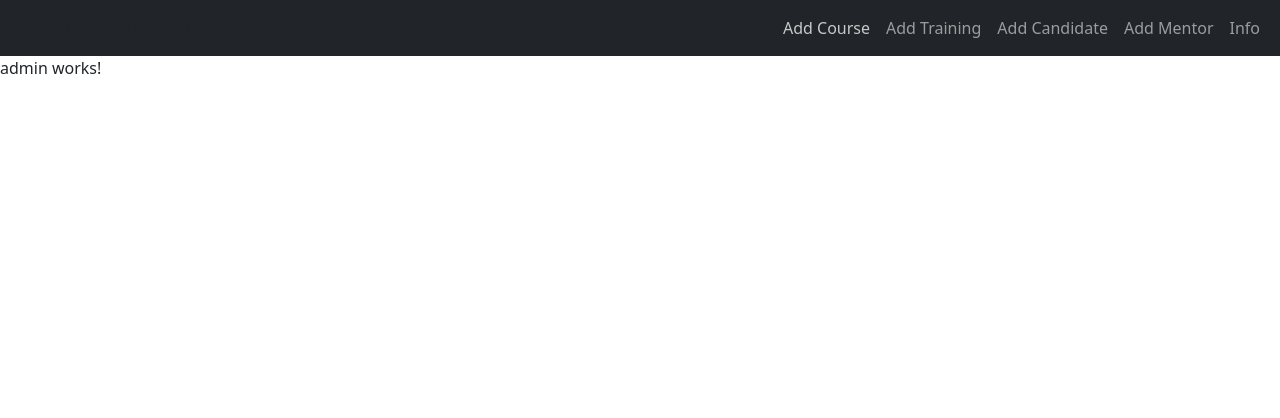
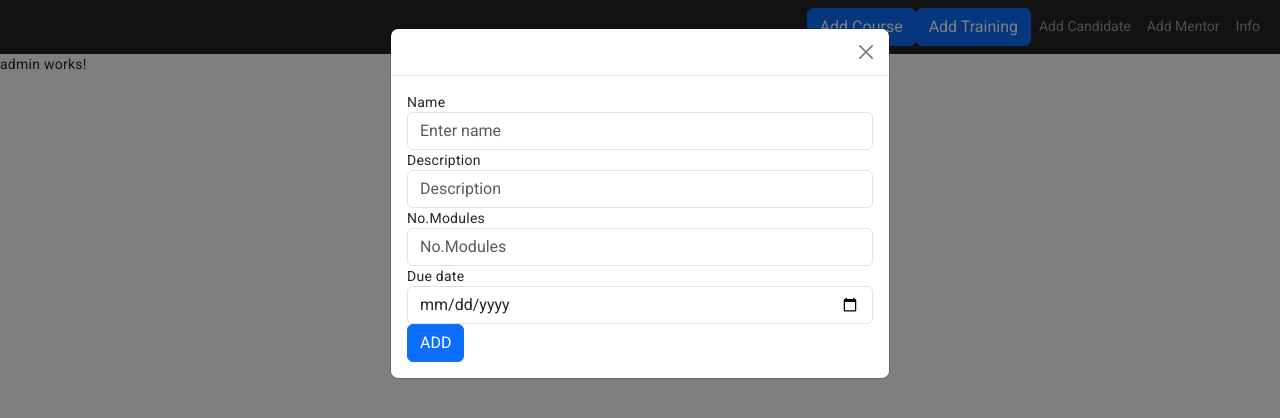
Before and after one commit to vanjamihajlovic/Aplikacija-za-upravljanje-obukama, an Angular app in the folder Front/: page / in a window 1280 px wide. Both pictures are taken after a click on the button "Add Course". Shown: the top 418 px of the page. Built offline with nearby package versions, Linux system fonts and the light colour scheme.

Commit message:
Add buttons

```diff
--- a/Front/angular.json
+++ b/Front/angular.json
@@ -35,6 +35,7 @@
               "src/assets"
             ],
             "styles": [
+              "@angular/material/prebuilt-themes/indigo-pink.css",
               "src/styles.css"
             ],
             "scripts": []
@@ -94,6 +95,7 @@
               "src/assets"
             ],
             "styles": [
+              "@angular/material/prebuilt-themes/indigo-pink.css",
               "src/styles.css"
             ],
             "scripts": []
--- a/Front/package.json
+++ b/Front/package.json
@@ -11,10 +11,12 @@
   "private": true,
   "dependencies": {
     "@angular/animations": "^17.2.0",
+    "@angular/cdk": "^17.2.1",
     "@angular/common": "^17.2.0",
     "@angular/compiler": "^17.2.0",
     "@angular/core": "^17.2.0",
     "@angular/forms": "^17.2.0",
+    "@angular/material": "^17.2.1",
     "@angular/platform-browser": "^17.2.0",
     "@angular/platform-browser-dynamic": "^17.2.0",
     "@angular/router": "^17.2.0",
--- a/Front/src/app/app.module.ts
+++ b/Front/src/app/app.module.ts
@@ -6,6 +6,11 @@ import { AppComponent } from './app.component';
 import { NavBarComponent } from './nav-bar/nav-bar.component';
 import { AdminComponent } from './admin/admin.component';
 import { InfoComponent } from './info/info.component';
+import { provideAnimationsAsync } from '@angular/platform-browser/animations/async';
+
+import { MatSelectModule } from '@angular/material/select';
+import { MatExpansionModule } from '@angular/material/expansion';
+
 
 @NgModule({
   declarations: [
@@ -16,9 +21,12 @@ import { InfoComponent } from './info/info.component';
   ],
   imports: [
     BrowserModule,
-    AppRoutingModule
+    AppRoutingModule,
+    MatSelectModule
   ],
-  providers: [],
+  providers: [
+    provideAnimationsAsync()
+  ],
   bootstrap: [AppComponent]
 })
 export class AppModule { }
--- a/Front/src/app/nav-bar/nav-bar.component.html
+++ b/Front/src/app/nav-bar/nav-bar.component.html
@@ -10,10 +10,10 @@
         <!-- Left links -->
         <ul class="navbar-nav ms-auto mb-2 mb-lg-0">
           <li class="nav-item">
-            <button class="nav-link" href="#">Add Course</button>
+            <button type="button" class="btn btn-primary" data-bs-toggle="modal" data-bs-target="#exampleModal">Add Course</button>
           </li>
           <li class="nav-item">
-            <button class="nav-link" href="#">Add Training</button>
+            <button type="button" class="btn btn-primary" data-bs-toggle="modal" data-bs-target="#exampleModalTraining">Add Training</button>
           </li>
           <li class="nav-item">
             <button class="nav-link" href="#">Add Candidate</button>
@@ -31,3 +31,69 @@
     </div>
     <!-- Container wrapper -->
   </nav>
+
+  <div class="modal fade" id="exampleModal" tabindex="-1" aria-labelledby="exampleModalLabel" aria-hidden="true">
+    <div class="modal-dialog">
+      <div class="modal-content">
+        <div class="modal-header">
+         <!-- <h1 class="modal-title fs-5" id="exampleModalLabel">Add</h1>-->
+          <button type="button" class="btn-close" data-bs-dismiss="modal" aria-label="Close"></button>
+        </div>
+        <div class="modal-body">
+            <form>
+                <div class="form-group">
+                  <label for="exampleInputName1">Name</label>
+                  <input type="text" class="form-control" formControlName="name" id="exampleInputName1" placeholder="Enter name">
+                </div>
+                <div class="form-group">
+                    <label for="exampleInputDescription1">Description</label>
+                    <input type="text" class="form-control" formControlName="description" id="exampleInputDescription1" placeholder="Description">
+                  </div>
+                <div class="form-group">
+                  <label for="exampleInputNoModules">No.Modules</label>
+                  <input type="number" class="form-control" formControlName="startdate" id="exampleInputNoModules1" placeholder="No.Modules">
+                </div>
+                <div class="form-group">
+                    <label for="exampleInputDueDate1">Due date</label>
+                    <input type="date" class="form-control" formControlName="enddate" id="exampleInputDueDate1" placeholder="Due date">
+                </div>
+                <button type="button" class="btn btn-primary">ADD</button>
+              <!--  <button type="submit" class="btn btn-primary">Save</button>-->
+              </form>
+        </div>
+      </div>
+    </div>
+  </div>
+  <div class="modal fade" id="exampleModalTraining" tabindex="-1" aria-labelledby="exampleModalLabel" aria-hidden="true">
+    <div class="modal-dialog">
+      <div class="modal-content">
+        <div class="modal-header">
+         <!-- <h1 class="modal-title fs-5" id="exampleModalLabel">Add</h1>-->
+          <button type="button" class="btn-close" data-bs-dismiss="modal" aria-label="Close"></button>
+        </div>
+        <div class="modal-body">
+            <form>
+                <div class="form-group">
+                  <label for="exampleInputName1">Candidates</label>
+                  <!-- <mat-form-field appearance="fill">
+                    <mat-label>Toppings</mat-label>
+                    <mat-select [formControl]="toppings" multiple>
+                      <mat-option *ngFor="let topping of toppingList" [value]="topping">{{topping}}</mat-option>
+                    </mat-select>
+                  </mat-form-field> -->
+                </div>
+                <div class="form-group">
+                    <label for="exampleInputDescription1">Courses</label>
+                    <input type="text" class="form-control" formControlName="courses" id="exampleInputCourses1" placeholder="Courses">
+                  </div>
+                <div class="form-group">
+                  <label for="exampleInputNoModules">Mentor</label>
+                  <input type="text" class="form-control" formControlName="mentor" id="exampleInputMentor1" placeholder="Mentor">
+                </div>
+                <button type="button" class="btn btn-primary">ADD</button>
+              <!--  <button type="submit" class="btn btn-primary">Save</button>-->
+              </form>
+        </div>
+      </div>
+    </div>
+  </div>
--- a/Front/src/app/nav-bar/nav-bar.component.ts
+++ b/Front/src/app/nav-bar/nav-bar.component.ts
@@ -1,10 +1,22 @@
-import { Component } from '@angular/core';
+import { Component, OnInit } from '@angular/core';
+import { FormGroup, FormBuilder, FormControl } from '@angular/forms';
+import { MatSelectModule } from '@angular/material/select';
+import { MatExpansionModule } from '@angular/material/expansion';
 
 @Component({
   selector: 'app-nav-bar',
   templateUrl: './nav-bar.component.html',
   styleUrl: './nav-bar.component.css'
 })
-export class NavBarComponent {
+export class NavBarComponent implements OnInit {
+  formValue !: FormGroup;
+  toppings !: FormControl;
+
+  constructor(private formbuilder: FormBuilder){}
+
+  toppingList: string[] = ['Extra cheese', 'Mushroom', 'Onion', 'Pepperoni', 'Sausage', 'Tomato'];
+  ngOnInit(): void {
+    this.toppings = new FormControl();
+  }
 
 }
--- a/Front/src/index.html
+++ b/Front/src/index.html
@@ -7,8 +7,10 @@
   <meta name="viewport" content="width=device-width, initial-scale=1">
   <link rel="icon" type="image/x-icon" href="favicon.ico">
   <link href="https://cdn.jsdelivr.net/npm/bootstrap@5.3.3/dist/css/bootstrap.min.css" rel="stylesheet" integrity="sha384-QWTKZyjpPEjISv5WaRU9OFeRpok6YctnYmDr5pNlyT2bRjXh0JMhjY6hW+ALEwIH" crossorigin="anonymous">
+  <link href="https://fonts.googleapis.com/css2?family=Roboto:wght@300;400;500&display=swap" rel="stylesheet">
+  <link href="https://fonts.googleapis.com/icon?family=Material+Icons" rel="stylesheet">
 </head>
-<body>
+<body class="mat-typography">
   <script src="https://cdn.jsdelivr.net/npm/bootstrap@5.3.3/dist/js/bootstrap.bundle.min.js" integrity="sha384-YvpcrYf0tY3lHB60NNkmXc5s9fDVZLESaAA55NDzOxhy9GkcIdslK1eN7N6jIeHz" crossorigin="anonymous"></script>
   <app-root></app-root>
 </body>
--- a/Front/src/styles.css
+++ b/Front/src/styles.css
@@ -1 +1,4 @@
 /* You can add global styles to this file, and also import other style files */
+
+html, body { height: 100%; }
+body { margin: 0; font-family: Roboto, "Helvetica Neue", sans-serif; }
```
Also changed, not shown: 1 other file (tests, documents, lock files or other folders).
